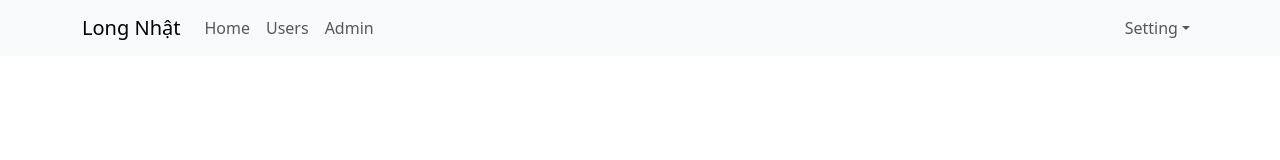
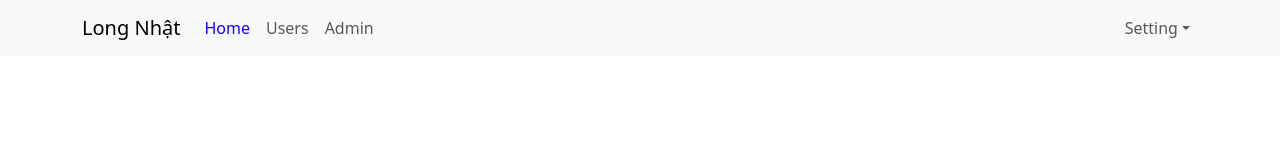
Before and after one commit to HuynhLongNhat/Quiz, a React (Vite) app in the folder frontend/: page / in a window 1280 px wide. Shown: the top 160 px of the page. Built offline with nearby package versions, Linux system fonts and the light colour scheme.

Commit message:
Active Link

```diff
--- a/frontend/src/App.scss
+++ b/frontend/src/App.scss
@@ -5,3 +5,16 @@
   box-sizing: border-box;
 
 }
+
+.app-container {
+  .header-container {
+    .navbar-nav  {
+      .nav-link{
+        &.active  {
+          color: rgb(26, 2, 245);
+
+        }
+      }
+    }
+  }
+}
--- a/frontend/src/components/Header/Header.jsx
+++ b/frontend/src/components/Header/Header.jsx
@@ -2,7 +2,7 @@
 import Nav from 'react-bootstrap/Nav';
 import Navbar from 'react-bootstrap/Navbar';
 import NavDropdown from 'react-bootstrap/NavDropdown';
-import { Link } from 'react-router-dom';
+import { NavLink } from 'react-router-dom';
 
 const Header =()  =>{
   return (
@@ -12,9 +12,9 @@
         <Navbar.Toggle aria-controls="basic-navbar-nav" />
         <Navbar.Collapse id="basic-navbar-nav">
           <Nav className="me-auto">
-            <Link  className="nav-link" to='/'>Home</Link>
-            <Link className="nav-link" to='/users'>Users</Link>
-            <Link  className="nav-link" to='/admins'>Admin</Link>
+            <NavLink  className="nav-link" to='/'>Home</NavLink>
+            <NavLink className="nav-link" to='/users'>Users</NavLink>
+            <NavLink  className="nav-link" to='/admins'>Admin</NavLink>
 
 
           </Nav>
```
